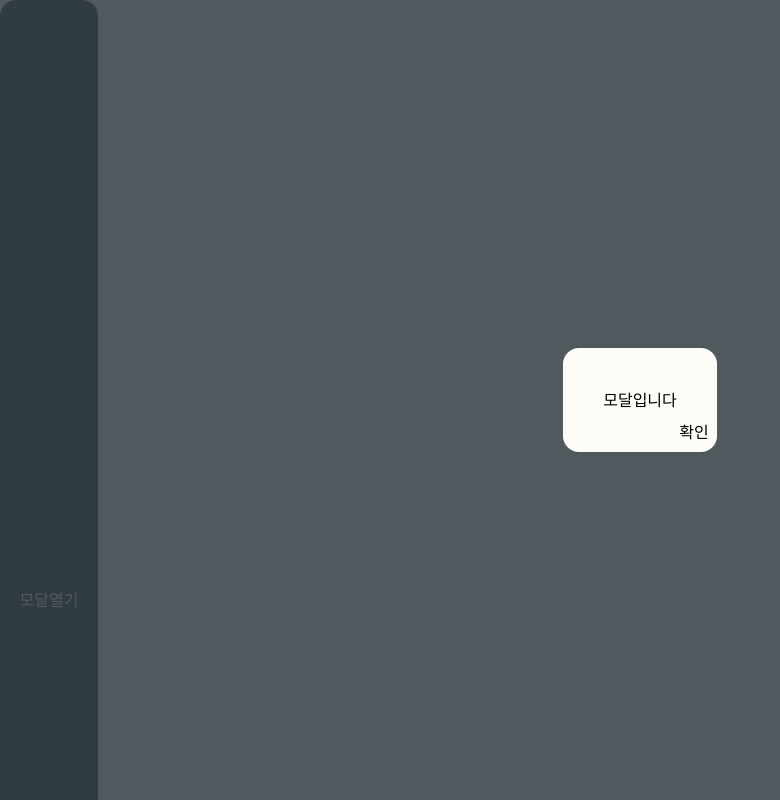
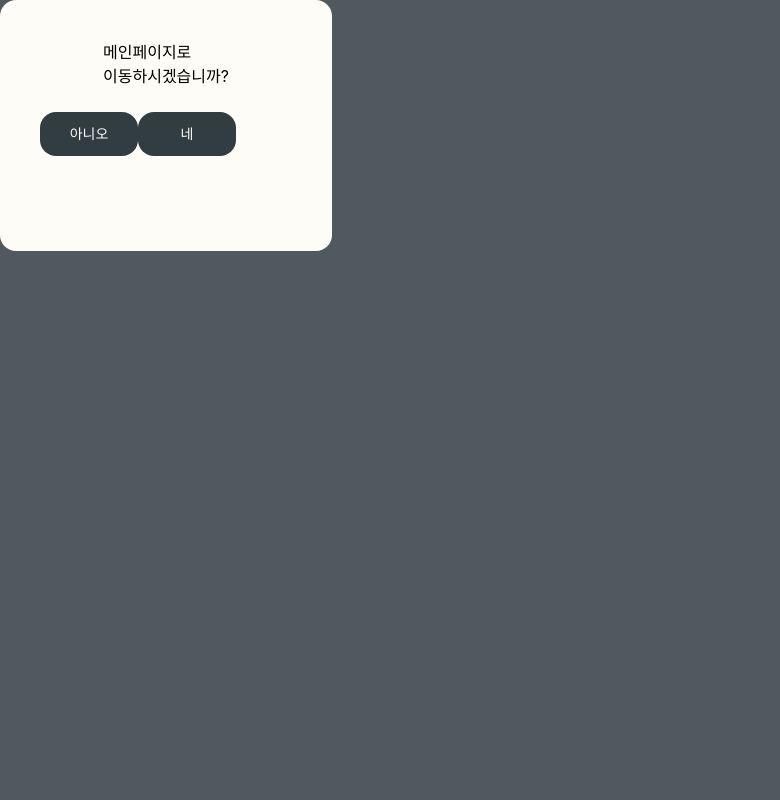
Before and after one commit to mato268/new_SNS, a React (Create React App) app in the folder newsns/: page / in a window 1280 px wide. Both pictures are taken after a click on the button "모달열기". Shown: the top 800 px of the page, without its empty margins (0-780 px from the left). Built offline with nearby package versions, Linux system fonts and the light colour scheme.

Commit message:
feat : 스크롤 방지 구현,  모달포탈, 모달 컴포넌트 병합

```diff
--- a/newsns/src/App.tsx
+++ b/newsns/src/App.tsx
@@ -1,23 +1,42 @@
-import { useState} from "react";
+import { useState } from "react";
 import Modal from "./components/Modal";
-import ModalPortal from "./components/ModalPortal";
+import { Button } from "./components/Button";
 
 function App() {
   const [open, setOpen] = useState<boolean>(false);
 
-  console.log(open)
+  const onLockScroll = () => {
+    setOpen(true);
+    document.body.style.overflow = "hidden";
+  };
+
+  const onScroll = () => {
+    setOpen(false);
+    document.body.style.overflow = "unset";
+  };
+
+  const outsideClose = () => {
+    setOpen(false);
+    document.body.style.overflow = "unset";
+  };
 
   return (
     <main>
-      <button
-        className="w-buttonSmall h-asdf rounded-2xl bg-deepdark text-white"
-        onClick={() => setOpen(true)}
-      >
+      <Button size="large" colors="deepdark" onClick={onLockScroll}>
         모달열기
-      </button>
-      <ModalPortal>
-        <Modal open={open} onClose={() => setOpen(false)} onClick={() => setOpen(false)}>모달입니다</Modal>
-      </ModalPortal>
+      </Button>
+      <Modal open={open} onClose={() => setOpen(false)} onClick={outsideClose}>
+        <h1 className="flex justify-center items-center">
+          메인페이지로 <br></br>이동하시겠습니까?
+        </h1>
+        <br></br>
+        <Button size="small" colors="deepdark" onClick={onScroll}>
+          아니오
+        </Button>
+        <Button size="small" colors="deepdark" onClick={onScroll}>
+          네
+        </Button>
+      </Modal>
     </main>
   );
 }
--- /dev/null
+++ b/newsns/src/components/Button.tsx
@@ -0,0 +1,33 @@
+import { cva, type VariantProps } from "class-variance-authority";
+import cn from "classnames";
+import { ButtonHTMLAttributes, ReactNode } from "react";
+
+interface ButtonProps
+  extends ButtonHTMLAttributes<HTMLButtonElement>,
+    VariantProps<typeof buttonForm> {
+  children: ReactNode;
+}
+
+const buttonForm = cva("", {
+  variants: {
+    size: {
+      large: "text-lg w-buttonLarge h-buttonLarge rounded-2xl",
+      medium: "text-md w-buttonMedium h-buttonMedium rounded-2xl",
+      small: "text-sm w-buttonSmall h-buttonSmall rounded-2xl",
+      Confirmed: "text w-buttonConfirmed h-buttonConfirmed rounded-2xl",
+    },
+    colors: {
+      white: "bg-white text-deepdark",
+      deepdark: "bg-deepdark text-white",
+      yellow: "bg-yellow text-deepdark",
+    },
+  },
+});
+
+export const Button = ({ children, size, colors, ...rest }: ButtonProps) => {
+  return (
+    <button className={cn(buttonForm({ size, colors }))} {...rest}>
+      {children}
+    </button>
+  );
+};
--- a/newsns/src/components/Modal.tsx
+++ b/newsns/src/components/Modal.tsx
@@ -1,4 +1,5 @@
 import { HTMLAttributes, ReactNode } from "react";
+import ReactDOM from "react-dom";
 
 interface ModalProps extends HTMLAttributes<HTMLDivElement> {
   onClose: () => void;
@@ -6,26 +7,28 @@ interface ModalProps extends HTMLAttributes<HTMLDivElement> {
   open: boolean;
 }
 
-export default function Modal({ open, onClose, children, ...rest }: ModalProps) {
+export default function Modal({
+  open,
+  onClose,
+  children,
+  ...rest
+}: ModalProps) {
+  const modalRoot = document.getElementById("modal") as HTMLElement;
 
-  return (
+  return ReactDOM.createPortal(
     <div
-      className={`fixed inset-0 flex justify-center items-center ${
-        open ? "bg-deepdark/85" : "hidden"
-      }
-    `}
-    {...rest}
+      className={`fixed inset-0 ${open ? "bg-deepdark/85" : "hidden"}`}
+      onClick={onClose}
+      {...rest}
     >
       <div
-        className={`bg-white rounded-2xl p-10 max-w-md
-        ${open ? "scale-100 opacity-100" : "hidden"}`}
+        className={`bg-white rounded-2xl p-10 max-w-maxWidth min-w-minWidth max-h-maxHeight min-h-minHeight
+        ${open ? "" : "hidden"}`}
         onClick={e => e.stopPropagation()}
       >
-        <button className="absolute bottom-2 right-2" onClick={onClose}>
-          확인
-        </button>
         {children}
       </div>
-    </div>
+    </div>,
+    modalRoot
   );
 }
--- a/newsns/tailwind.config.js
+++ b/newsns/tailwind.config.js
@@ -3,33 +3,45 @@ module.exports = {
   content: ["./src/**/*.{js,jsx,ts,tsx}"],
   theme: {
     colors: {
-      transparent: 'transparent',
-      current: 'currentColor',
-      'white': '#fdfcf7',
-      'deepdark': '#323d41',
-      'yellow': '#fcf893',
-      'gray': '#a7a7a7',
-      'red': '#e13b36',
-      'green': '#00cd2d',
+      transparent: "transparent",
+      current: "currentColor",
+      white: "#fdfcf7",
+      deepdark: "#323d41",
+      yellow: "#fcf893",
+      gray: "#a7a7a7",
+      red: "#e13b36",
+      green: "#00cd2d",
     },
     width: {
-      buttonLarge: '332px',
-      buttonMedium: '139px',
-      buttonSmall: '98px',
-      buttonConfirmed: '140px',
-      auto: 'w-auto',
-      full: 'w-full',
-      harf: 'w-1/2',
-      widthZero: 'w-0',
+      buttonLarge: "332px",
+      buttonMedium: "139px",
+      buttonSmall: "98px",
+      buttonConfirmed: "140px",
+      auto: "w-auto",
+      full: "w-full",
+      harf: "w-1/2",
+      widthZero: "w-0",
     },
     height: {
-      buttonLarge: '63px',
-      buttonMedium: '63px',
-      buttonSmall: '44.42px',
-      buttonConfirmed: '44px',
-      asdf: "1200px" //스크롤 방지 확인용
+      buttonLarge: "63px",
+      buttonMedium: "63px",
+      buttonSmall: "44.42px",
+      buttonConfirmed: "44px",
+      asdf: "1200px", //스크롤 방지 확인용
+    },
+    maxWidth: {
+      maxWidth: "332px",
+    },
+    maxHeight: {
+      maxHeight: "293px",
+    },
+    minWidth: {
+      minWidth: "305px",
+    },
+    minHeight: {
+      minHeight: "251px",
     },
     extend: {},
   },
   plugins: [],
-}
+};
```
